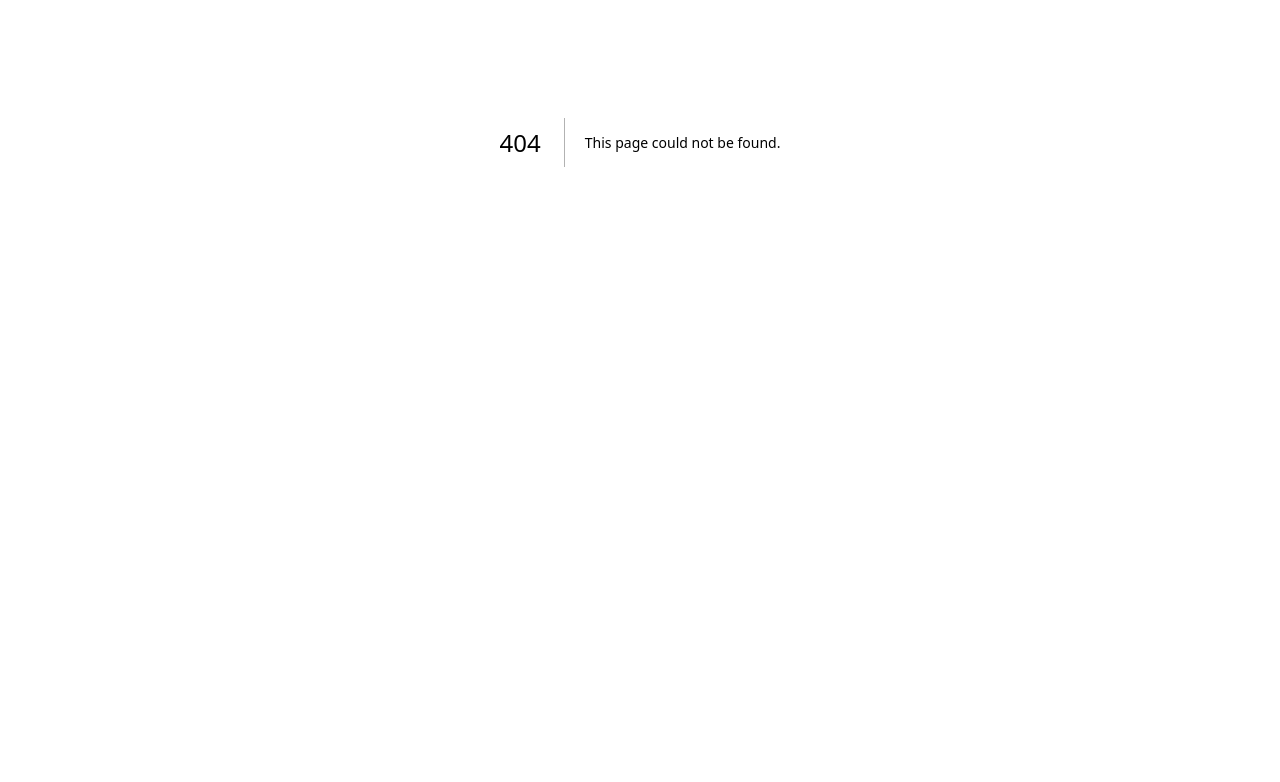
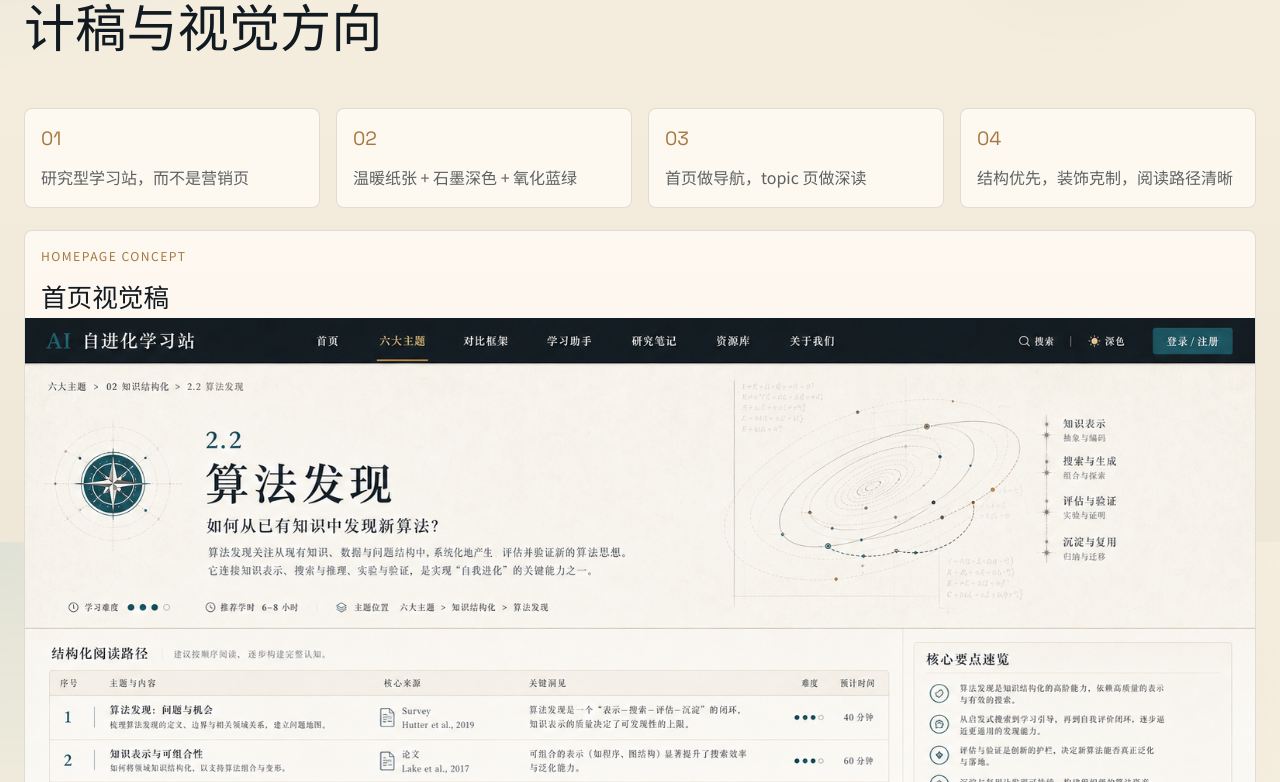
Before and after one commit to holdonyb/ai-self-evolution-learn, a Next.js app: page /design-preview in a window 1280 px wide. Before the commit this address had no page. Shown: the part 258-1040 px from the top of the page. Before the commit the page ends 800 px from the top, so only its background shows below. Built offline with nearby package versions, Linux system fonts and the light colour scheme.

Commit message:
feat: publish bundled design preview route

```diff
--- /dev/null
+++ b/src/app/design-preview/page.tsx
@@ -0,0 +1,65 @@
+import Image from "next/image";
+
+import homepageConcept from "@/assets/design/homepage-concept.png";
+import topicConcept from "@/assets/design/topic-concept.png";
+import { SiteHeader } from "@/components/site-header";
+
+const principles = [
+  "研究型学习站，而不是营销页",
+  "温暖纸张 + 石墨深色 + 氧化蓝绿",
+  "首页做导航，topic 页做深读",
+  "结构优先，装饰克制，阅读路径清晰",
+];
+
+export default function DesignPreviewPage() {
+  return (
+    <main className="learn-page">
+      <SiteHeader active="topics" />
+
+      <section className="section">
+        <div className="design-preview-shell">
+          <div className="section-heading">
+            <p className="eyebrow">Visual Preview</p>
+            <h2>AI 自进化学习站的设计稿与视觉方向</h2>
+          </div>
+
+          <div className="design-principles">
+            {principles.map((item, index) => (
+              <article key={item}>
+                <span>0{index + 1}</span>
+                <p>{item}</p>
+              </article>
+            ))}
+          </div>
+
+          <div className="design-preview-grid">
+            <article className="design-shot">
+              <div className="design-shot-head">
+                <p className="eyebrow">Homepage Concept</p>
+                <h3>首页视觉稿</h3>
+              </div>
+              <Image
+                src={homepageConcept}
+                alt="AI 自进化学习站首页设计稿"
+                className="design-shot-image"
+                priority
+              />
+            </article>
+
+            <article className="design-shot">
+              <div className="design-shot-head">
+                <p className="eyebrow">Topic Page Concept</p>
+                <h3>Topic 页视觉稿</h3>
+              </div>
+              <Image
+                src={topicConcept}
+                alt="AI 自进化学习站 topic 页设计稿"
+                className="design-shot-image"
+              />
+            </article>
+          </div>
+        </div>
+      </section>
+    </main>
+  );
+}
--- a/src/app/globals.css
+++ b/src/app/globals.css
@@ -969,6 +969,67 @@ a {
   opacity: 0.72;
 }
 
+.design-preview-shell {
+  display: grid;
+  gap: 1.4rem;
+}
+
+.design-principles {
+  display: grid;
+  grid-template-columns: repeat(4, minmax(0, 1fr));
+  gap: 1rem;
+}
+
+.design-principles article,
+.design-shot {
+  border: 1px solid var(--line);
+  border-radius: 8px;
+  background: var(--surface);
+}
+
+.design-principles article {
+  padding: 1rem;
+}
+
+.design-principles span {
+  display: block;
+  margin-bottom: 0.6rem;
+  color: var(--brass);
+  font-family: var(--font-display), sans-serif;
+  font-size: 1.2rem;
+}
+
+.design-principles p {
+  margin: 0;
+  line-height: 1.72;
+  color: var(--ink-soft);
+}
+
+.design-preview-grid {
+  display: grid;
+  gap: 1rem;
+}
+
+.design-shot {
+  overflow: hidden;
+}
+
+.design-shot-head {
+  padding: 1rem 1rem 0;
+}
+
+.design-shot-head h3 {
+  margin: 0;
+  font-family: var(--font-serif), serif;
+  font-size: 1.6rem;
+}
+
+.design-shot-image {
+  display: block;
+  width: 100%;
+  height: auto;
+}
+
 @media (max-width: 1180px) {
   .site-header {
     grid-template-columns: 1fr;
@@ -985,7 +1046,8 @@ a {
   .topic-hero-grid,
   .topic-article,
   .thesis-list,
-  .glossary-grid {
+  .glossary-grid,
+  .design-principles {
     grid-template-columns: 1fr;
   }
 
```
Also changed, not shown: src/assets/design/homepage-concept.png (added), src/assets/design/topic-concept.png (added).
